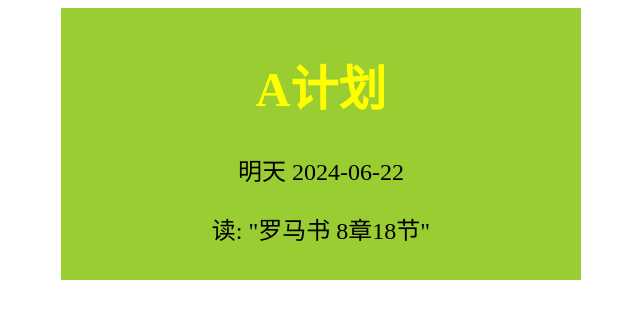
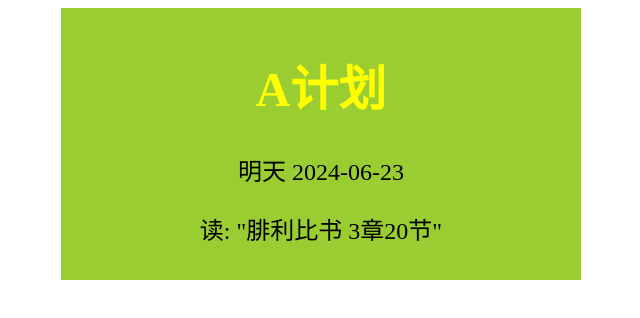
Before and after one commit to zextmayamaya/zextmayamaya.github.io, a plain HTML site: page index.html in a window 1280 px wide. Shown: the whole page, without its empty margins (319-959 px from the left). Drawn offline with Linux system fonts and the light colour scheme.

Commit message:
update index.html

```diff
--- a/index.html
+++ b/index.html
@@ -9,10 +9,10 @@
 	<div>
 		<h1>A计划</h1>
 		<p>明天
-2024-06-22
+2024-06-23
 		</p>
 		<p>读:
-"罗马书 8章18节"
+"腓利比书 3章20节"
 		</p>
 	</div>
 	<style>
```
